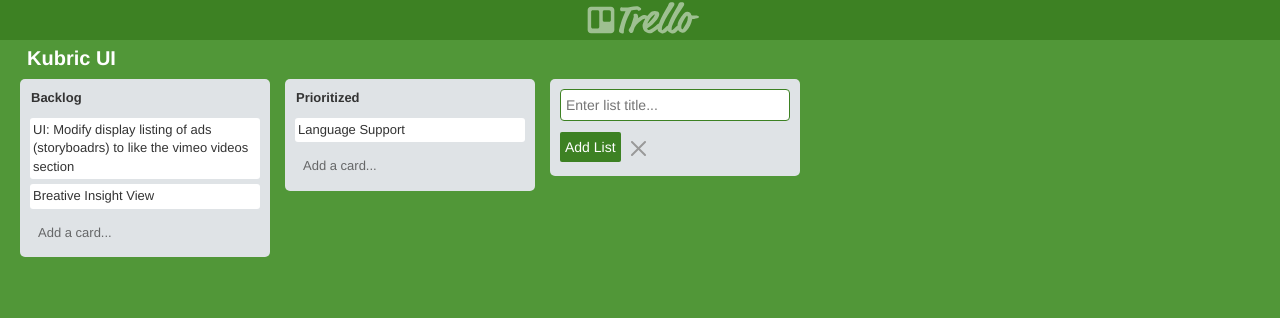
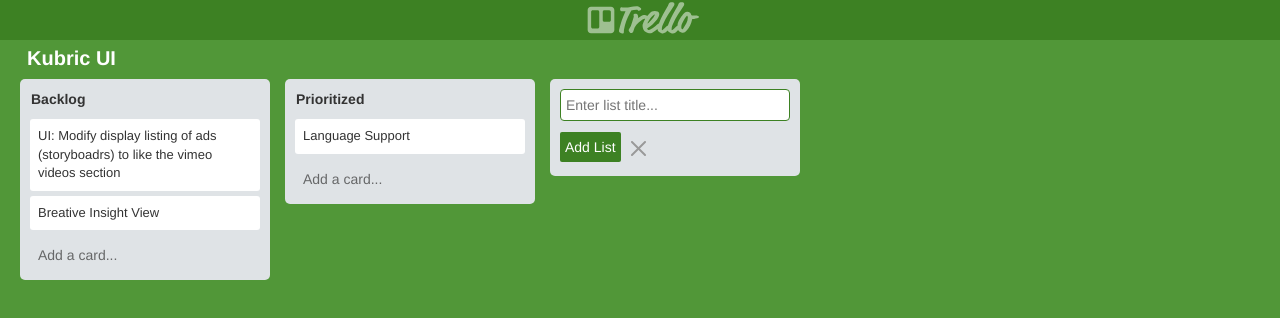
Before and after one commit to prasukjain-2009/trello, a React (Create React App) app: page / in a window 1280 px wide. Shown: the top 318 px of the page. Built offline with nearby package versions, Linux system fonts and the light colour scheme.

Commit message:
changed icon for delete button

```diff
--- a/src/jsx/list/list.jsx
+++ b/src/jsx/list/list.jsx
@@ -1,5 +1,7 @@
 import React, { Component } from 'react';
 import cross from "../../svg/cross.svg";
+import deletebtn from "../../png/delete.png";
+
 import '../../css/list.css';
 
 class List extends Component {
@@ -88,9 +90,9 @@
 						<img
 							className="delete-btn"
 							alt="delete card"
-							src={cross} />
+							src={deletebtn} />
 					</div>
-					<div onClick={evt => this.editCard(index)}>
+					<div className="card-content" onClick={evt => this.editCard(index)}>
 						<span>{card}</span>
 					</div>
 				</div>)
@@ -99,10 +101,10 @@
 		return (
 			<td key={this.state.name}>
 				{/* onBlur={() => this.cancelAddCard()} */}
-				<div className=" list-obj card" >
+				<div className=" list-obj " >
 					<div className="list-delete-div"
 						 onClick={() => {this.deleteList();}}>
-						<img className="delete-btn" alt="delete card" src={cross} />
+						<img className="delete-btn" alt="delete card" src={deletebtn} />
 					</div>
 					<div className="list-head">{this.state.name}</div>
 					{cards}
```
Also changed, not shown: src/png/delete.png (added).
